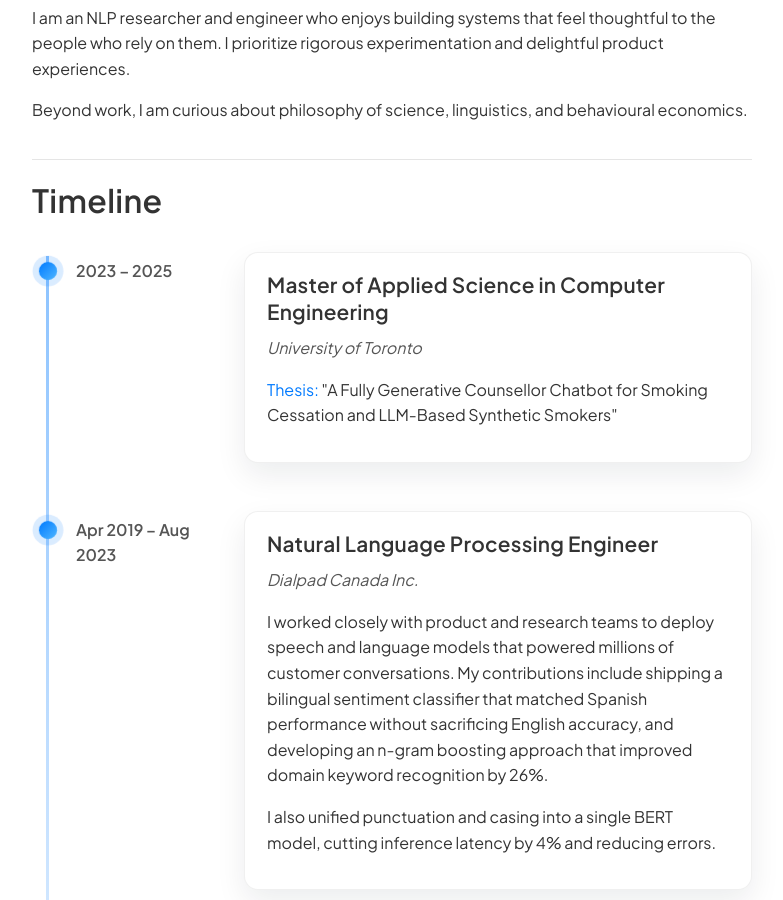
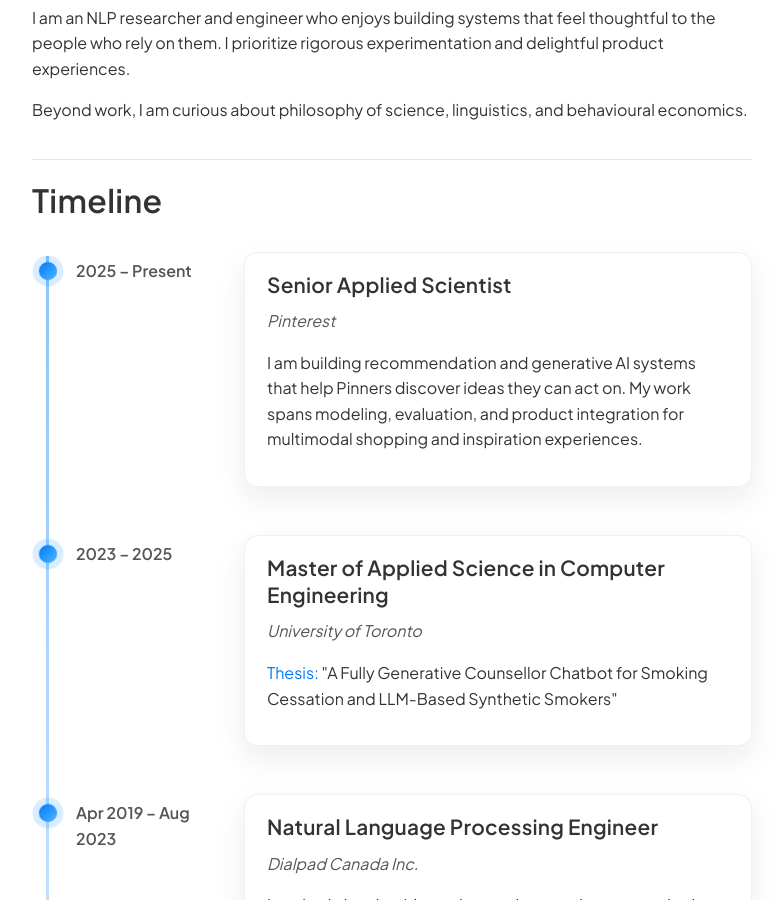
Before and after one commit to zaffnet/zaffnet.github.io, a Jekyll site: the page built from index.html, in a window 1280 px wide and 900 px high, scrolled down 438 px. Shown: the whole window, without its empty margins (248-1031 px from the left). Built offline with Jekyll 4.4.1, drawn with Linux system fonts in a browser that asks for light colours.

Commit message:
Add Pinterest role to timeline

```diff
--- a/index.html
+++ b/index.html
@@ -39,6 +39,18 @@ title: "Home"
   <div id="timeline" class="content-section timeline">
     <h2>Timeline</h2>
     <div class="timeline-track">
+      <div class="timeline-item">
+        <div class="timeline-marker" aria-hidden="true"></div>
+        <div class="timeline-date">2025 &ndash; Present</div>
+        <div class="timeline-body">
+          <h3>Senior Applied Scientist</h3>
+          <p class="timeline-organization">Pinterest</p>
+          <p>
+            I am building recommendation and generative AI systems that help Pinners discover ideas they can act on. My work spans
+            modeling, evaluation, and product integration for multimodal shopping and inspiration experiences.
+          </p>
+        </div>
+      </div>
       <div class="timeline-item">
         <div class="timeline-marker" aria-hidden="true"></div>
         <div class="timeline-date">2023 &ndash; 2025</div>
```
